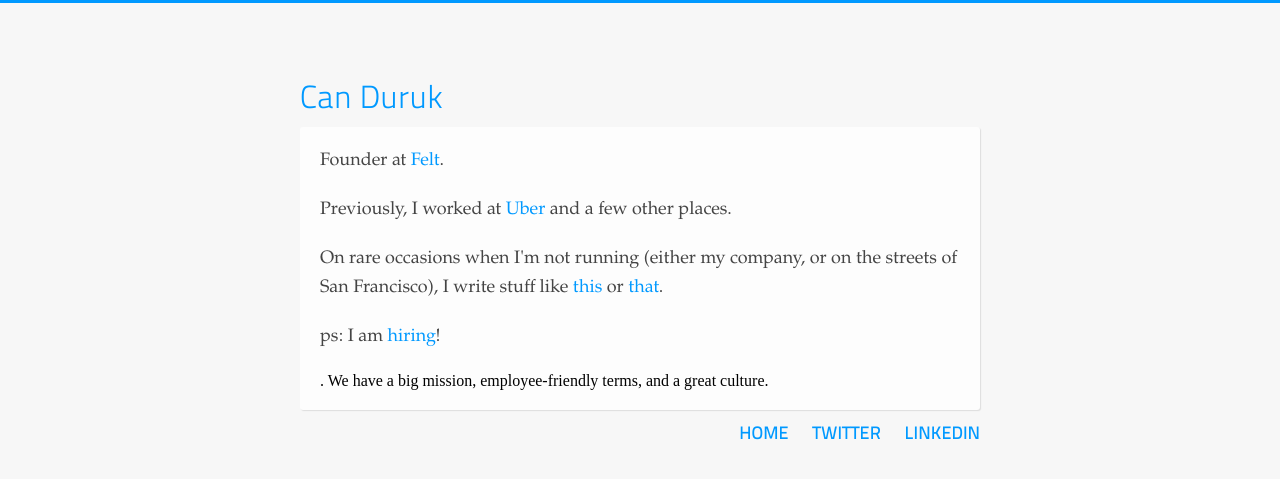
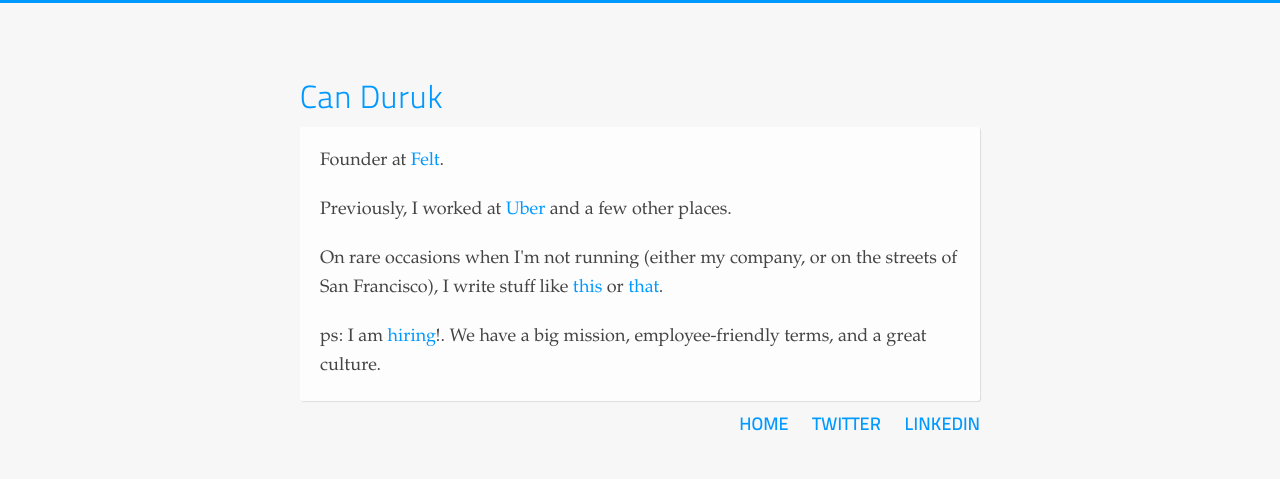
Before and after one commit to cduruk/cduruk.github.com, a Jekyll site: the page built from index.html, in a window 1280 px wide. Shown: the top 479 px of the page. Built offline with Jekyll 4.4.1, drawn with Linux system fonts in a browser that asks for light colours.

```diff
--- a/index.html
+++ b/index.html
@@ -11,6 +11,6 @@ baseclass: home
     On rare occasions when I'm not running (either my company, or on the streets of San Francisco), I write stuff like <a href="https://www.nytimes.com/2018/09/28/opinion/instagram-facebook.html">this</a> or <a href="https://www.readmargins.com">that</a>.
   </p>
   <p>
-     ps: I am <a href="https://felt.com/careers">hiring</a>!</p>. We have a big mission, employee-friendly terms, and a great culture.
+     ps: I am <a href="https://felt.com/careers">hiring</a>!. We have a big mission, employee-friendly terms, and a great culture.
   </p>
 </div>
```
